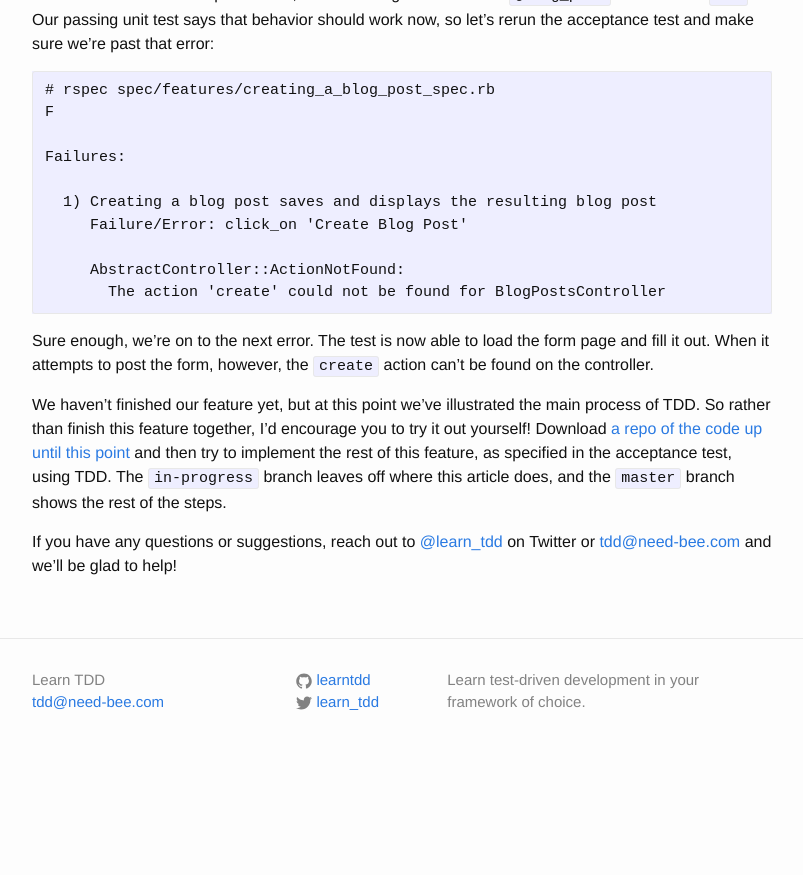
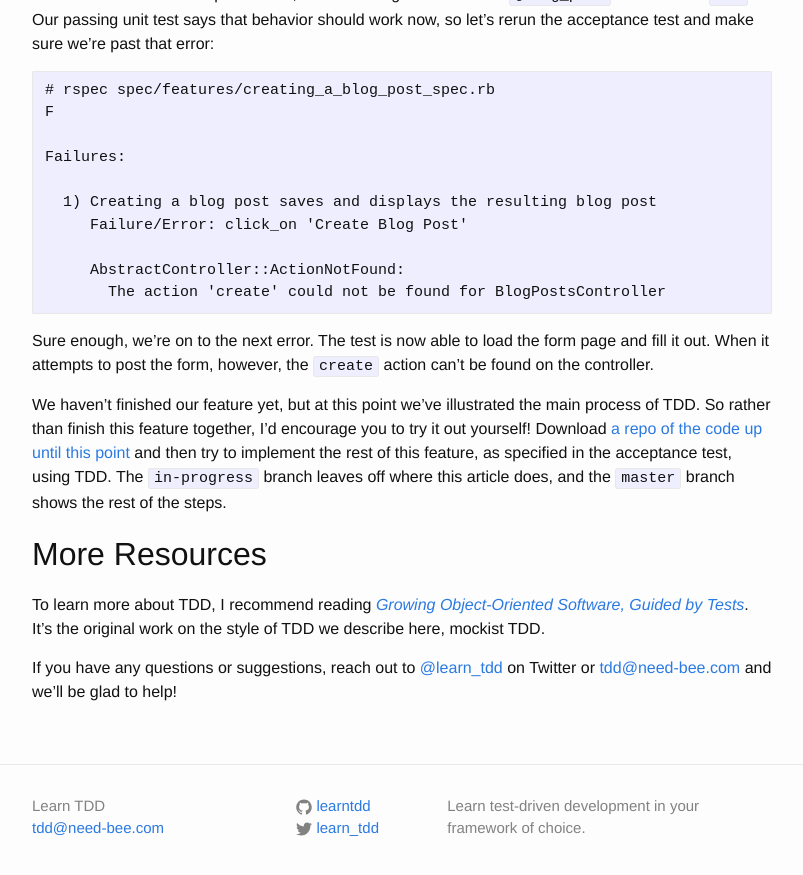
Before and after one commit to learn-tdd-in/learntdd.in, a Jekyll site: the page built from rails.md, in a window 1280 px wide and 900 px high, scrolled down 8894 px. Shown: the top 875 px of the window, without its empty margins (238-1041 px from the left). Built offline with Jekyll 4.4.1, drawn with Linux system fonts in a browser that asks for light colours; before the commit the page ends 9668 px from its top, so only the background shows below that.

Commit message:
add goos link

```diff
--- a/rails.md
+++ b/rails.md
@@ -389,4 +389,8 @@ Sure enough, we're on to the next error. The test is now able to load the form p
 
 We haven't finished our feature yet, but at this point we've illustrated the main process of TDD. So rather than finish this feature together, I'd encourage you to try it out yourself! Download [a repo of the code up until this point](https://github.com/learntdd/learn-tdd-in-rails/tree/in-progress) and then try to implement the rest of this feature, as specified in the acceptance test, using TDD. The `in-progress` branch leaves off where this article does, and the `master` branch shows the rest of the steps.
 
+## More Resources
+
+To learn more about TDD, I recommend reading [*Growing Object-Oriented Software, Guided by Tests*](http://www.informit.com/store/growing-object-oriented-software-guided-by-tests-9780321503626). It's the original work on the style of TDD we describe here, mockist TDD.
+
 If you have any questions or suggestions, reach out to [@learn_tdd](https://twitter.com/learn_tdd) on Twitter or <tdd@need-bee.com> and we'll be glad to help!
```
